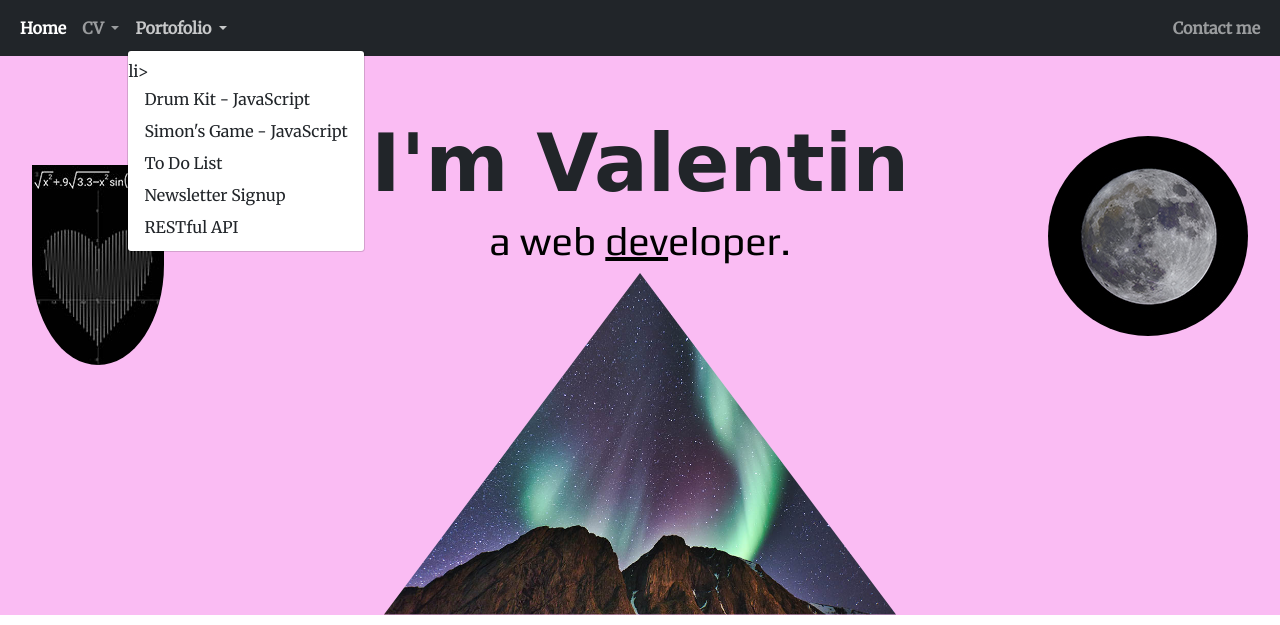
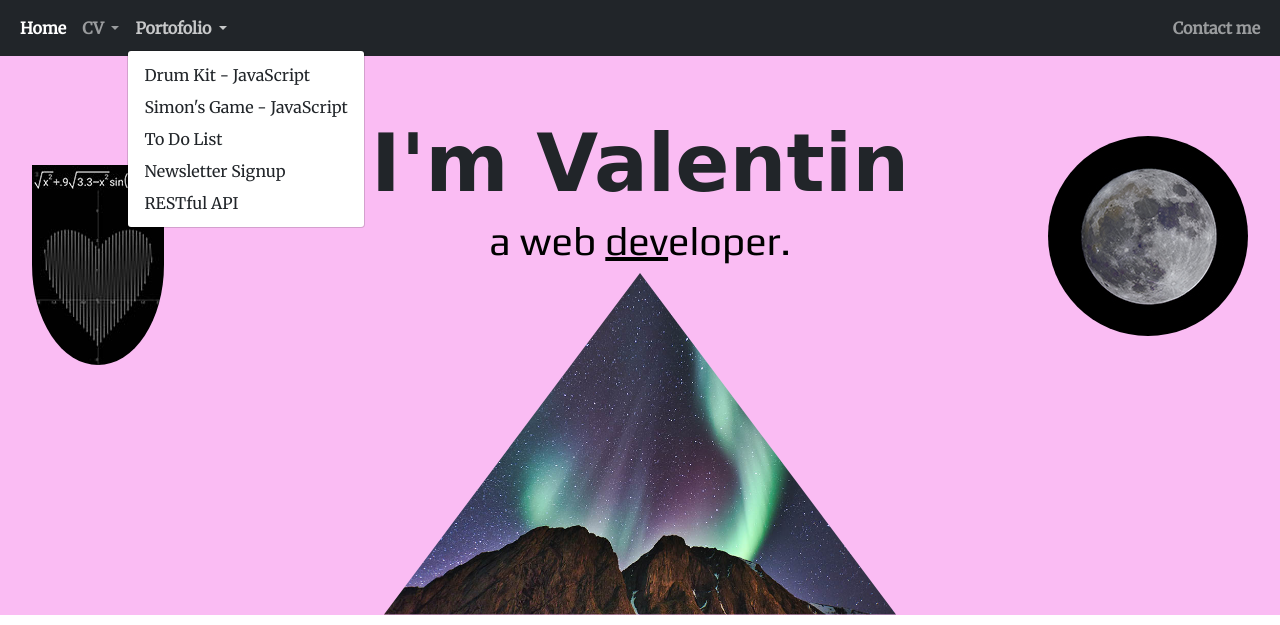
Before and after one commit to valentintoma17/Presentation-Site, a plain HTML site: page index.html in a window 1280 px wide. Both pictures are taken after a click on the button "Portofolio". Shown: the top 625 px of the page. Drawn offline with nearby package versions, Linux system fonts and the light colour scheme; a web font is replaced by a local one.

Commit message:
Update index.html

```diff
--- a/index.html
+++ b/index.html
@@ -35,7 +35,7 @@
             Portofolio
           </a>
           <ul class="dropdown-menu" aria-labelledby="navbarDropdown">
-            li><a class="dropdown-item" href="Drum Kit/index.html">Drum Kit - JavaScript</a></li>
+            <li><a class="dropdown-item" href="Drum Kit/index.html">Drum Kit - JavaScript</a></li>
             <li><a class="dropdown-item" href="Simon Game/index.html">Simon's Game - JavaScript</a></li>
             <li><a class="dropdown-item" href="https://tranquil-lake-64666.herokuapp.com/">To Do List</a></li>
             <li><a class="dropdown-item" href="https://fierce-escarpment-39487.herokuapp.com/">Newsletter Signup</a></li>
```
